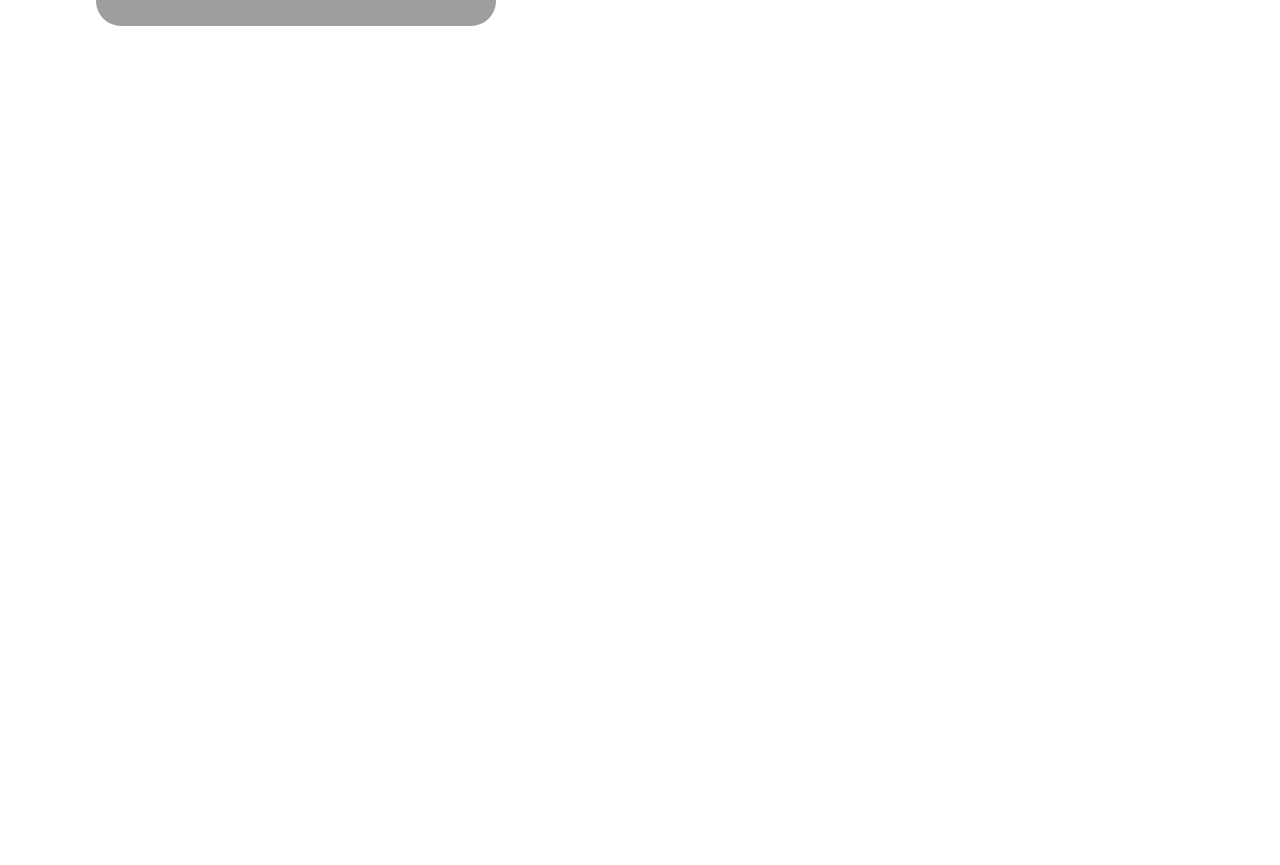
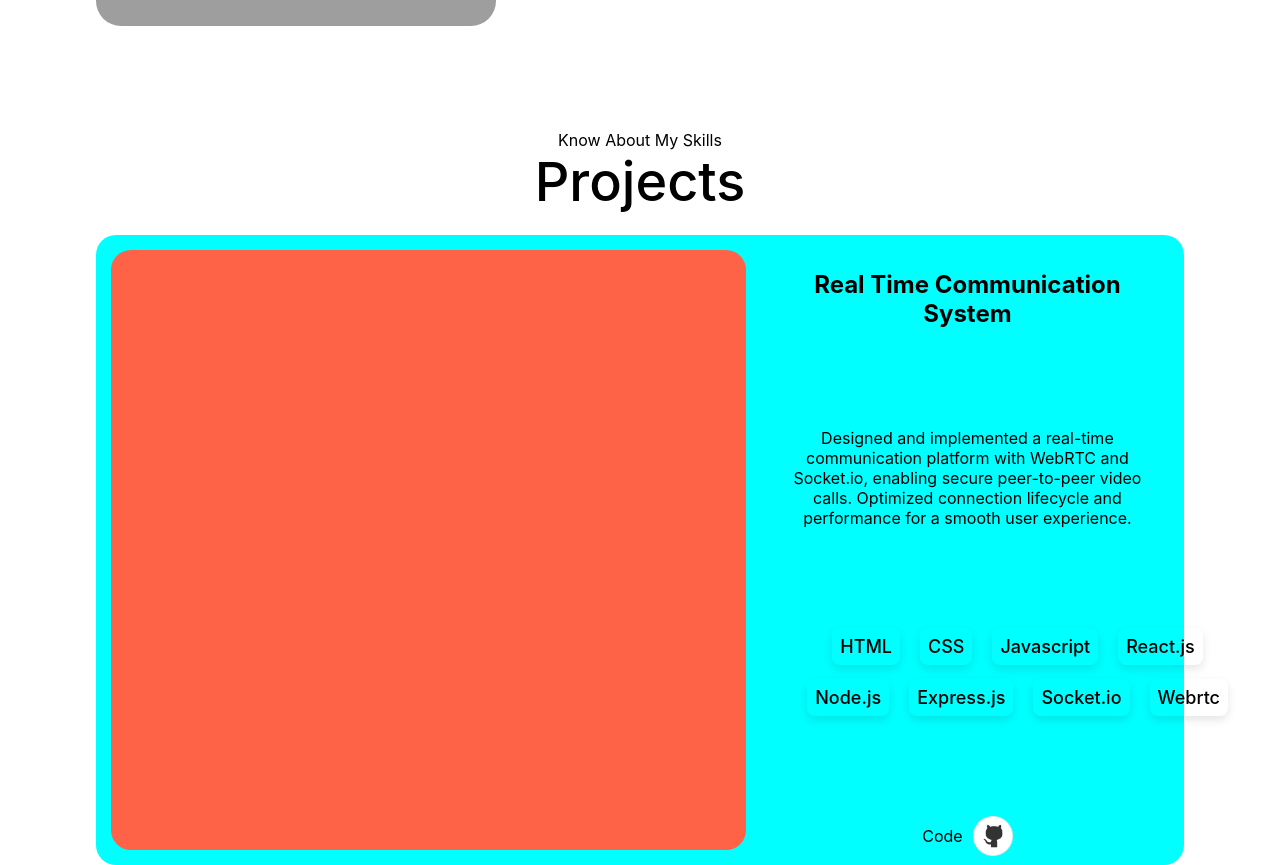
Before and after one commit to Aman-singh177/Aman.tech, a React (Create React App) app: page / in a window 1280 px wide. Shown: the part 1397-2262 px from the top of the page. Before the commit the page ends 1427 px from the top, so only its background shows below. Built offline with nearby package versions, Linux system fonts and the light colour scheme; grey boxes are pictures that could not be loaded.

Commit message:
project section added

```diff
--- a/src/App.js
+++ b/src/App.js
@@ -2,6 +2,7 @@ import './App.css';
 import About from './components/About/About';
 import Home from './components/Home/Home';
 import Navbar from './components/Navbar/Navbar';
+import Project from './components/Projects/Project';
 
 function App() {
   return (
@@ -9,6 +10,7 @@ function App() {
       <Navbar/>
       <Home/>
       <About/>
+      <Project/>
     </div>
   );
 }
--- a/src/components/Projects/Project.css
+++ b/src/components/Projects/Project.css
@@ -0,0 +1,73 @@
+.project{
+    margin-top: 100px;
+}
+.project-title{
+    font-size: 54px;
+    font-weight: 500;
+    line-height: 1.2;
+}
+.pcard1{
+    background-color: aqua;
+    height: 630px;
+    margin-top: 20px;
+    border-radius: 20px;
+    padding: 15px;
+    box-sizing: border-box;
+    display: flex;
+    gap: 20px;
+}
+.pcard-content{
+    background-color: tomato;
+    width: 60%;
+    height: 100%;
+    border-radius: 20px;
+}
+.description{
+    display: flex;
+    flex-direction: column;
+    margin: 20px auto;
+    width: 35%;
+    gap: 100px;
+}
+.desc-stack{
+    gap: 12px;
+}
+.s1{
+    display: flex;
+    gap: 20px;
+    margin-left: 50px;
+}
+.s1 p{
+    font-weight: 500;
+    font-size: 18px;
+    box-shadow: 0 4px 10px rgba(0, 0, 0, 0.1);
+    padding: 8px;
+    border-radius: 8px;
+}
+.s2{
+    display: flex;
+    gap: 20px;
+    margin-left: 25px;
+    margin-top: 14px;
+}
+.s2 p{
+    font-weight: 500;
+    font-size: 18px;
+    box-shadow: 0 4px 10px rgba(0, 0, 0, 0.1);
+    padding: 8px;
+    border-radius: 8px;
+}
+.code-btn{
+    display: flex;
+    gap: 10px;
+    margin: auto;
+    justify-content: center;
+    align-items: center;
+}
+.code-btn p{
+    text-align: center;
+}
+.code-btn img{
+    width: 40px;
+    cursor: pointer;
+}
--- a/src/components/Projects/Project.jsx
+++ b/src/components/Projects/Project.jsx
@@ -1,10 +1,48 @@
 import React from 'react'
 import './Project.css'
+import giti from '../../assets/giti.png'
 
 const Project = () => {
   return (
-    <div>
+    <div className='project'>
+      <div className='project-text'>
+        <p>Know About My Skills</p>
+        <p className='project-title'>Projects</p>
+      </div>
+      <div>
+        <div className='pcard1'>
+          <div className='pcard-content'>
 
+          </div>
+          <div className='description'>
+            <h2>Real Time Communication System</h2>
+            <p>Designed and implemented a real-time communication platform with WebRTC and Socket.io, enabling
+              secure peer-to-peer video calls. Optimized connection lifecycle and performance for a smooth
+              user experience.
+            </p>
+            <div className='desc-stack'>
+              <div className='s1'>
+                <p>HTML</p>
+                <p>CSS</p>
+                <p>Javascript</p>
+                <p>React.js</p> <br/>
+              </div>
+              <div className='s2'>
+                <p>Node.js</p>
+                <p>Express.js</p>
+                <p>Socket.io</p>
+                <p>Webrtc</p>
+              </div>
+            </div>
+            <div>
+              <div className='code-btn'>
+                <p>Code</p>
+                <img src={giti} alt=''  />
+              </div>
+            </div>
+          </div>
+        </div>
+      </div>
     </div>
   )
 }
```
Also changed, not shown: src/assets/giti.png (added).
